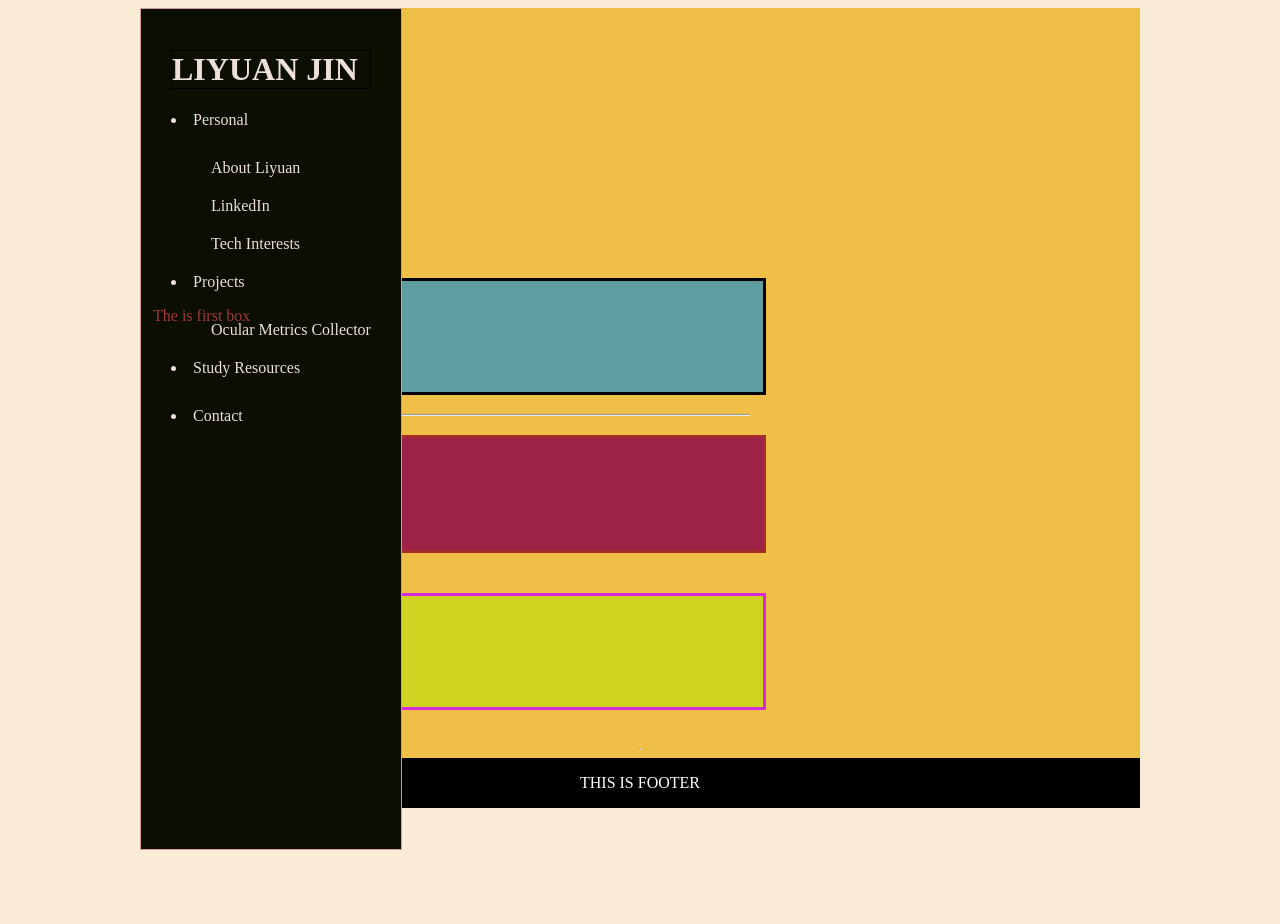
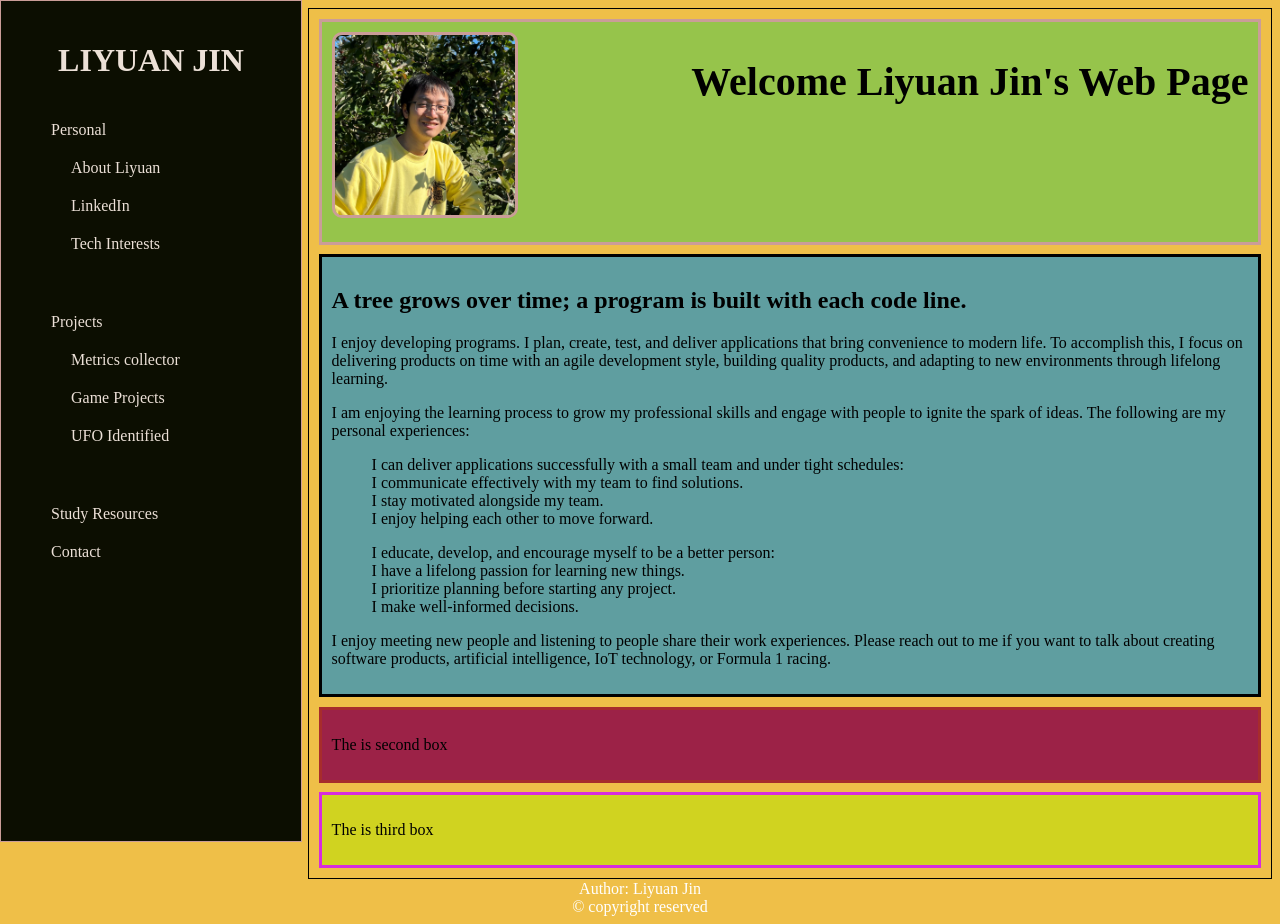
Before and after one commit to Bubbletea14/Bubbletea14.github.io, a plain HTML site: page pages/index.html in a window 1280 px wide. Before the commit the page ends 850 px from the top, so only its background shows below. Drawn offline with Linux system fonts and the light colour scheme.

Commit message:
Add home page context
Add home page content for introduction

```diff
--- a/pages/index.html
+++ b/pages/index.html
@@ -3,39 +3,72 @@
 
 <head>
     <meta charset="utf-8" />
-    <meta name = "viewport" content="width=device-width, initial-scale = 1.0">
+    <meta name="viewport" content="width=device-width, initial-scale = 1.0">
     <title>Welcome - Liyuan Jin</title>
 
-    <link rel="stylesheet" href="../styles/global.css"/>
+    <link rel="stylesheet" href="../styles/global.css" />
     <script src="../scripts/global.js"></script>
 </head>
 
 <body>
-    <!-- Main parentPage -->
-    <div class="parentPage">
+    <!-- Main Wrapper -->
+    <div class="wrapper">
 
         <div class="sideNav">
-            <h1> LIYUAN JIN</h1>
-            <li>Personal </li>
-             <ul>About Liyuan</ul>
-             <ul id="linkedIn">LinkedIn</ul>
-                <ul>Tech Interests</ul>
-            <li>Projects</li>
-                <ul>Ocular Metrics Collector</ul>
-            <li>Study Resources </li>
-            <li> Contact</li>
+
+            <h1 style="text-align: center;"> LIYUAN JIN</h1>
+            <ul>
+                <li>Personal
+                    <ul>
+                        <li>About Liyuan</li>
+                        <li id="linkedIn">LinkedIn</li>
+                        <li id="techInt">Tech Interests</li>
+                    </ul>
+                </li>
+
+                <li>Projects
+                    <ul>
+                        <li id="ocular">Metrics collector</li>
+                        <li id="game">Game Projects</li>
+                        <li id="UFO">UFO Identified</li>
+                    </ul>
+                </li>
+
+                <li>Study Resources</li>
+
+                <li>Contact</li>
+
+            </ul>
+
         </div>
 
+        <main>
+
             <div class="profileBox">
-            <img src = "../images/profilePic.jpeg" alt="Liyuan Jin" class="profilePic">
-            <p> Welcome </p>
-            <hr>
+                <img src="../images/profilePic.jpeg" alt="Liyuan Jin" class="profilePic">
+                <h1>Welcome Liyuan Jin's Web Page</h1>
             </div>
 
 
             <div class="firstBox">
+                <h2> A tree grows over time; a program is built with each code line. </h2>
+                <p>I enjoy developing programs. I plan, create, test, and deliver applications that bring convenience to modern life. To accomplish this, I focus on delivering products on time with an agile development style, building quality products, and adapting to new environments through lifelong learning. </p>
+                <p>I am enjoying the learning process to grow my professional skills and engage with people to ignite the spark of ideas. The following are my personal experiences:</p>
+                <ul>
+                    I can deliver applications successfully with a small team and under tight schedules:
+                    <li>I communicate effectively with my team to find solutions. </li>
+                    <li>I stay motivated alongside my team. </li>
+                    <li>I enjoy helping each other to move forward. </li>
+                </ul>
 
-            <p style="text-align: center; position: absolute;"> The is first box </p>
+                <ul>
+                    I educate, develop, and encourage myself to be a better person:
+                    <li>I have a lifelong passion for learning new things.</li>
+                    <li>I prioritize planning before starting any project.</li>
+                    <li>I make well-informed decisions.</li>
+                </ul>
+
+                <p>I enjoy meeting new people and listening to people share their work experiences. Please reach out to me if you want to talk about creating software products, artificial intelligence, IoT technology, or Formula 1 racing.</p>
 
             </div>
 
@@ -52,13 +85,14 @@
                 <p> The is third box </p>
 
             </div>
-
-        <hr>
-        <footer class="footer">THIS IS FOOTER </footer>
-        <!-- Side Navigation -->
+        </main>
 
     </div>
 
+    <footer class="footer">
+        Author: Liyuan Jin <br>
+        &copy; copyright reserved<br>
+    </footer>
 
 </body>
 
--- a/styles/global.css
+++ b/styles/global.css
@@ -1,57 +1,51 @@
 body {
-    background-color: antiquewhite;
-    display: flex;
-    justify-content: center;
+    background-color: rgb(239, 191, 72);
+}
+p {
+    color: rgb(0, 0, 0);
 }
 
-p {
-    color: rgb(161, 57, 57);
-}
-
-/* The parent page */
-.parentPage {
-    display: flex;
-    flex-direction: column;
-    height: 100vh;
-    width: 1000px;
-    /* position: absolute; */
-    overflow: hidden;
-    background-color: rgb(239, 191, 72);
+/* The wrapper page */
+.wrapper {
+    margin-left: 300px;
+    min-height: 100vh;
+    border: 1px solid rgb(0, 0, 0);
+    min-width: 50vh;
 }
 
 /* The sideNav menu */
 .sideNav {
+    margin: 0;
+    top:0;
+    left:0;
     height: 100%;
-    width: 200px;
-    position: absolute;
+    min-width: 240px;
+    position: fixed;
     padding: 20px 30px 20px 30px;
     border: 1px solid rgb(202, 157, 152);
-    overflow: auto;
+    overflow-x: hidden;
     color: rgb(236, 224, 215);
-    /* background-color: brown; */
     background-color: rgb(12, 14, 1);
 }
 
-.sideNav h1 {
-    border: 1px solid black;
-}
-
-.sideNav ul {
+.sideNav li {
     text-align: left;
+    list-style-type: none;
     margin-bottom: 20px;
     transition: margin-right 0.5s, margin-left 0.5s, color 1s;
 }
 
-.sideNav ul:hover {
+.sideNav ul li ul li:hover {
+    border-radius:3px;
     background-color: rgba(61, 34, 34, 0.767);
     color: gold;
     margin-right: 5px;
     margin-left: 5px;
     cursor: pointer;
-    max-width: 50%;
 }
-.sideNav li {
-    margin-bottom: 30px;
+
+.sideNav ul{
+    padding:20px;
 }
 
 /* Common styles for boxes */
@@ -59,31 +53,28 @@ p {
 .firstBox,
 .secondBox,
 .thirdBox {
-    text-align: left;
+    margin:1%;
     padding: 10px;
-    left: 33%;
-    width: 600px;
-    height: 200px;
-    margin: 10px 0px 30px 0px;
-    /* position: absolute; */
-
 }
 
 /* The profile box */
 .profileBox {
-    top: 20px;
-    /* border: 3px solid rgb(202, 157, 152);
-    background-color: rgb(150, 196, 75); */
+    height: 200px;
+    display: flex;
+    justify-content: space-between;
+    border: 3px solid rgb(202, 157, 152);
+    background-color: rgb(150, 196, 75);
 }
 
 .profilePic {
-    border-radius: 20%;
+    border: 3px solid rgb(202, 157, 152);
+    border-radius: 10px;
     block-size: 90%;
 }
 
-.profileBox p{
+.profileBox h1{
     text-align: right;
-    font-size: 4rem;
+    font-size: 40px;
 }
 
 /* The first box  */
@@ -91,6 +82,10 @@ p {
     top: 300px;
     border: 3px solid black;
     background-color: cadetblue;
+}
+
+.firstBox li {
+    list-style-type: none;
 }
 
 /* The second box  */
@@ -110,17 +105,13 @@ p {
 
 /* The footer */
 .footer {
-    /* position: fixed;
+    block-size: auto;
+    min-width: 50vh;
+    margin-top: 1px;
     clear:both;
-    display:block;
-    text-align: center;
-    width:100%;
-    background-color: black;
-    color: white;
-    margin-top: auto; */
     text-align: center;
     width: 100%;
-    background-color: black;
+    /* background-color: rgb(35, 36, 3); */
     color: white;
-    padding: 1em 0;
+    /* padding: 1em ; */
 }
```
Lines whose indentation alone changed are shown as unchanged.
